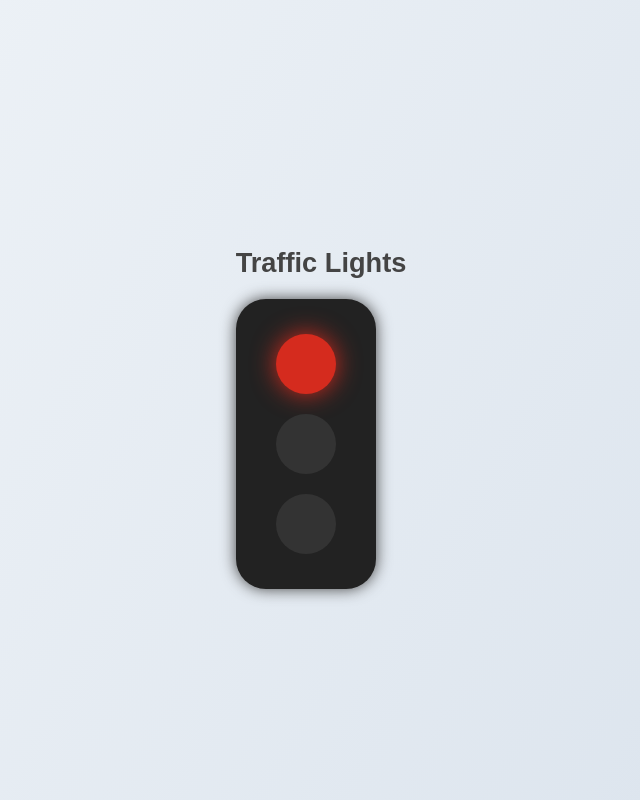
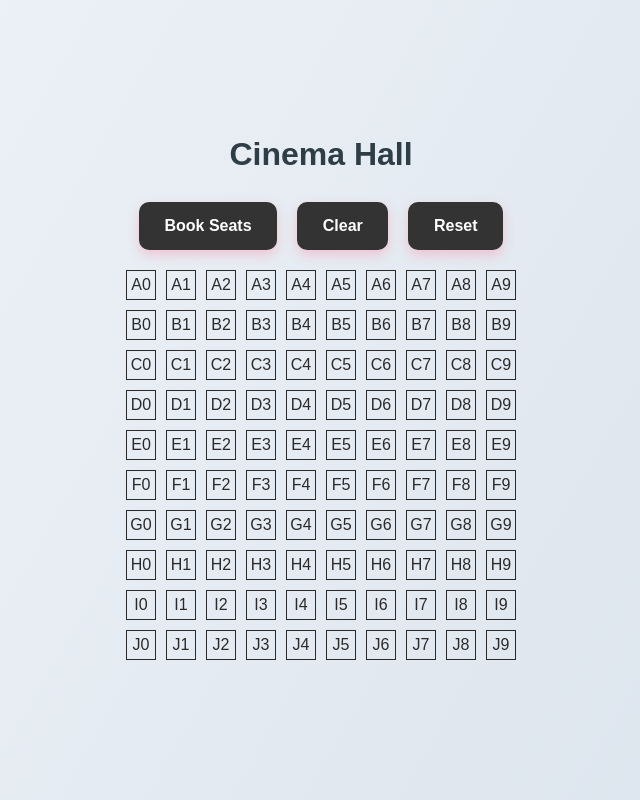
Before and after one commit to Code-With-Rohit-69/Practice-React, a React (Vite) app: page / in a window 1280 px wide. Shown: the whole page, without its empty margins (319-959 px from the left). Built offline with nearby package versions, Linux system fonts and the light colour scheme.

Commit message:
CinemaHall

```diff
--- a/src/App.jsx
+++ b/src/App.jsx
@@ -20,9 +20,10 @@ import ResizableSplitPane from "./components/Resizable Split Plane/ResizableSpli
 import PinItems from "./components/PinItems/PinItems.jsx";
 import GridLights2 from "./components/GridLights2/GridLights2.jsx";
 import TrafficLight from "./components/TrafficLight/TrafficLight.jsx";
+import CinemaHall from "./components/CinemaHall/CinemaHall.jsx";
 
 const App = () => {
-  return <TrafficLight />
+  return <CinemaHall />
 };
 
 export default App;
--- /dev/null
+++ b/src/components/CinemaHall/CinemaHall.jsx
@@ -0,0 +1,71 @@
+import { useState } from "react";
+import Style from "./CinemaHall.module.css";
+
+const ROW = 10,
+  COL = 10;
+
+export default function CinemaHall() {
+  const [bookedSeat, setBookedSeat] = useState(new Set());
+  const [selectedSeat, setSelectedSeat] = useState([]);
+
+  const handleClick = (e) => {
+    const value = e.target.innerText;
+    if (value.length != 2) return;
+
+    setSelectedSeat((prev) => [...prev, value]);
+  };
+
+  const handleBook = () => {
+    setBookedSeat((prev) => {
+      const set = new Set(prev);
+      selectedSeat.map((seat, _) => set.add(seat));
+      return set;
+    });
+    handleClear();
+  };
+
+  const handleClear = () => {
+    setSelectedSeat([]);
+  };
+
+  const handleReset = () => {
+    handleClear();
+    setBookedSeat(new Set());
+  };
+
+  return (
+    <div className={Style.mainContainer}>
+      <h1>Cinema Hall</h1>
+      <div className={Style.buttonSection}>
+        <button onClick={handleBook} data-testid="book-button">
+          Book Seats
+        </button>
+        <button onClick={handleClear} data-testid="clear-button">
+          Clear
+        </button>
+        <button onClick={handleReset} data-testid="reset-button">
+          Reset
+        </button>
+      </div>
+      <div className={Style.cinemaHall} data-testid="cinema-hall">
+        {Array.from({ length: ROW }, (_, rowIdx) => (
+          <div className={Style.row} key={rowIdx} onClick={handleClick}>
+            {Array.from({ length: COL }, (_, colIdx) => {
+              let seat = String.fromCharCode(65 + rowIdx) + colIdx;
+              const isSelected = selectedSeat.includes(seat);
+              const isBooked = bookedSeat.has(seat);
+              return (
+                <div
+                  className={`${Style.col} ${isBooked ? Style.disabledSeat : ""} ${isSelected ? Style.selectedSeat : ""}`}
+                  key={colIdx}
+                >
+                  {seat}
+                </div>
+              );
+            })}
+          </div>
+        ))}
+      </div>
+    </div>
+  );
+}
--- /dev/null
+++ b/src/components/CinemaHall/CinemaHall.module.css
@@ -0,0 +1,38 @@
+.mainContainer {
+  font-family: sans-serif;
+  display: flex;
+  flex-direction: column;
+  align-items: center;
+  justify-content: center;
+}
+
+.row {
+  display: flex;
+  gap: 10px;
+  margin-bottom: 10px;
+}
+
+.col {
+  display: flex;
+  width: 30px;
+  height: 30px;
+  justify-content: center;
+  align-items: center;
+  border: 1px solid;
+  cursor: pointer;
+}
+
+.disabledSeat {
+  background-color: grey;
+  pointer-events: none;
+}
+
+.selectedSeat {
+  background-color: green;
+}
+
+.buttonSection {
+  display: flex;
+  gap: 20px;
+  margin-bottom: 20px;
+}
```
